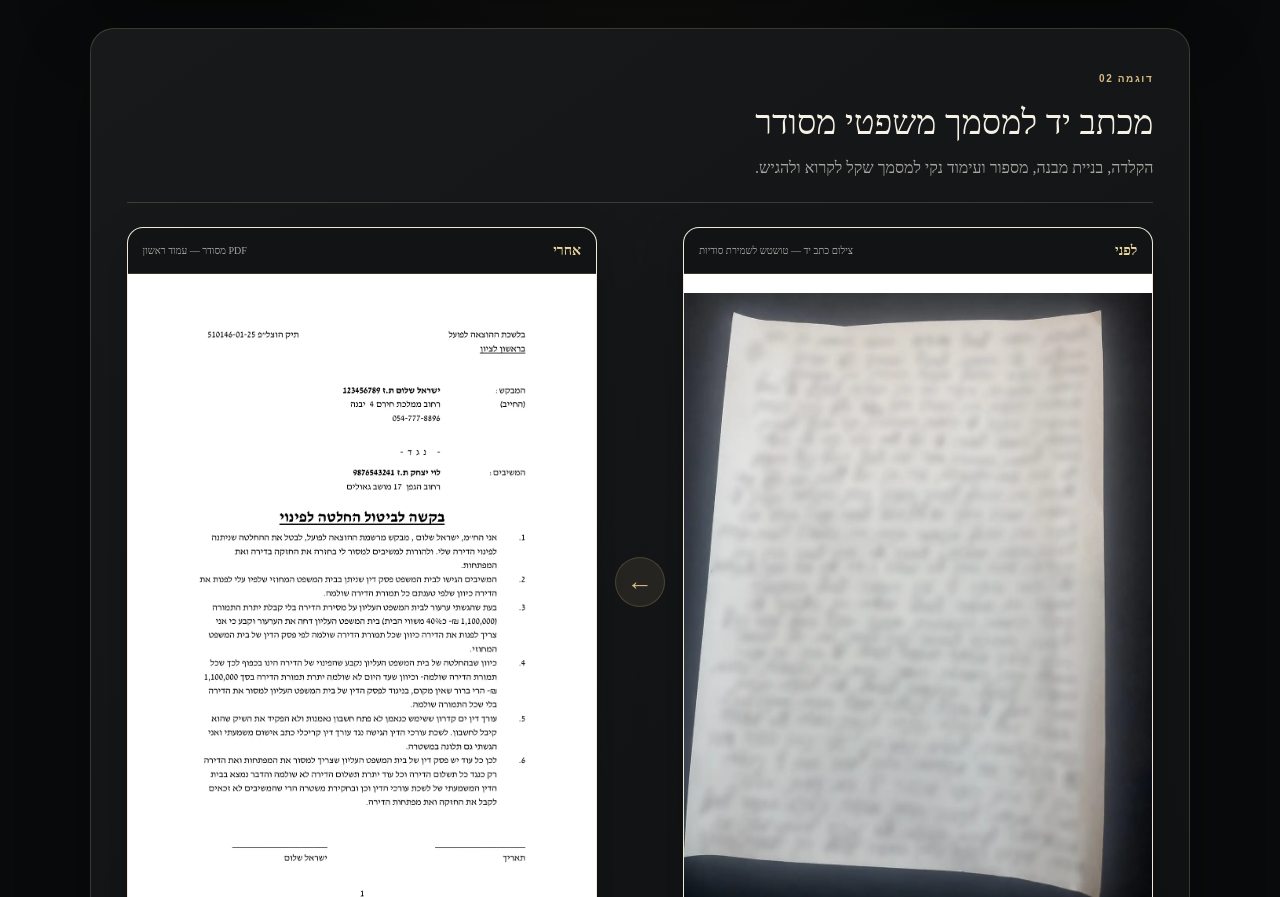
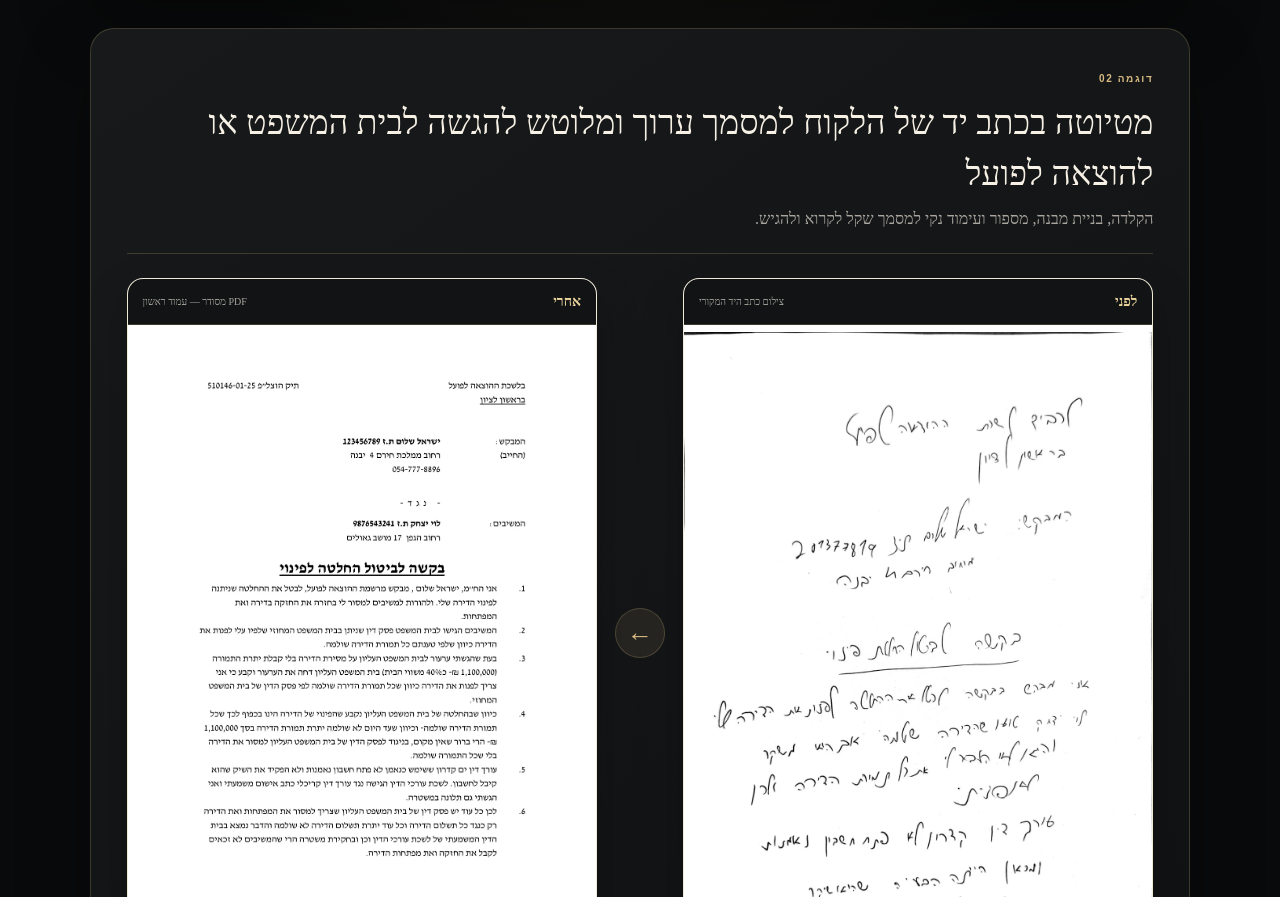
Before and after one commit to omrinetanel22/omri-legal-tech, a Next.js app: page /omri-legal-tech/ in a window 1280 px wide. Shown: the part 4191-5088 px from the top of the page. Built offline with nearby package versions, Linux system fonts and the light colour scheme; a web font is replaced by a local one.

Commit message:
Replace handwritten example and update comparison title

```diff
--- a/app/page.tsx
+++ b/app/page.tsx
@@ -696,14 +696,14 @@ export default function Home() {
           <article className="comparison-case">
             <div className="comparison-copy">
               <span>דוגמה 02</span>
-              <h3>מכתב יד למסמך משפטי מסודר</h3>
+              <h3>מטיוטה בכתב יד של הלקוח למסמך ערוך ומלוטש להגשה לבית המשפט או להוצאה לפועל</h3>
               <p>הקלדה, בניית מבנה, מספור ועימוד נקי למסמך שקל לקרוא ולהגיש.</p>
             </div>
             <div className="comparison-pair">
               <figure>
-                <figcaption><b>לפני</b><small>צילום כתב יד — טושטש לשמירת סודיות</small></figcaption>
+                <figcaption><b>לפני</b><small>צילום כתב היד המקורי</small></figcaption>
                 {/* eslint-disable-next-line @next/next/no-img-element */}
-                <img src="/omri-legal-tech/examples/handwriting-before-private.webp" alt="צילום מטושטש של עמוד בכתב יד לפני הקלדה" />
+                <img src="/omri-legal-tech/examples/handwriting-before-private.webp" alt="טיוטה מקורית בכתב יד של הלקוח לפני עריכה וליטוש" />
               </figure>
               <span className="comparison-arrow" aria-hidden="true">←</span>
               <figure>
```
Also changed, not shown: public/examples/handwriting-before-private.webp.
